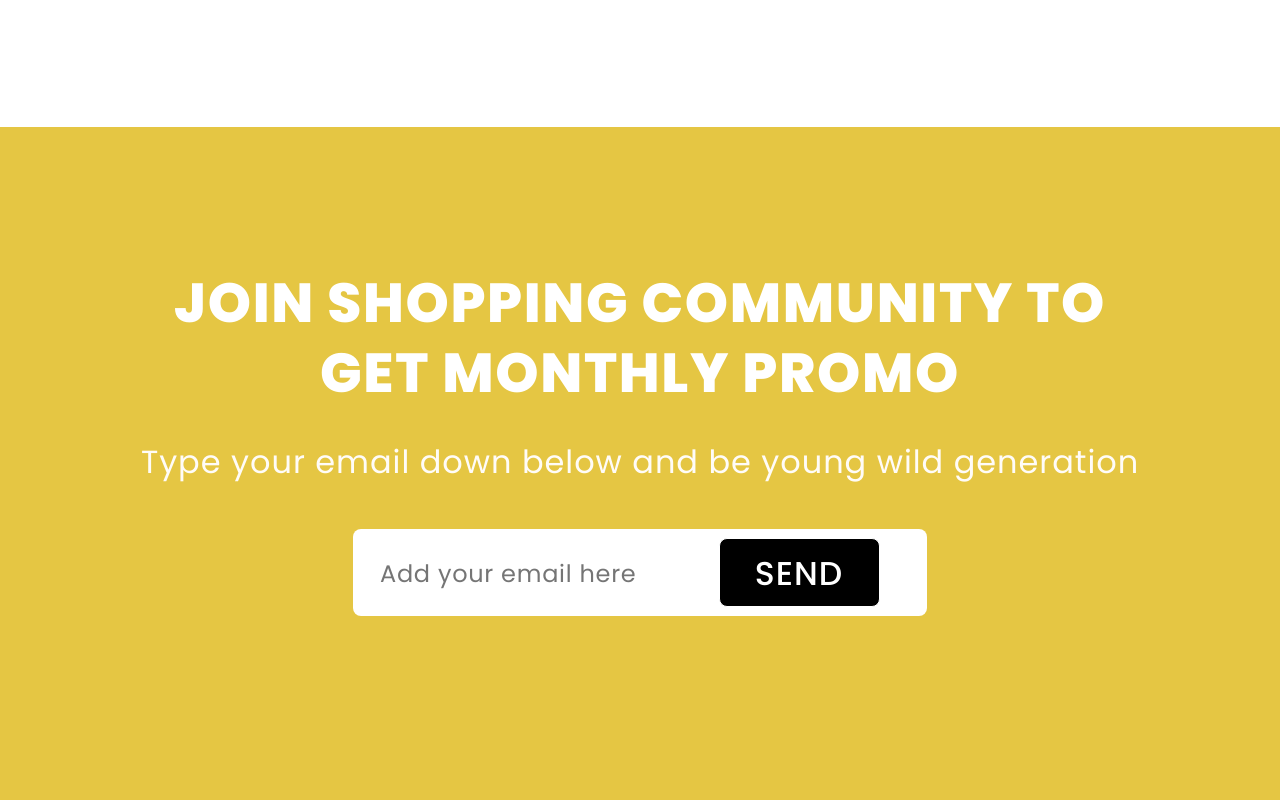
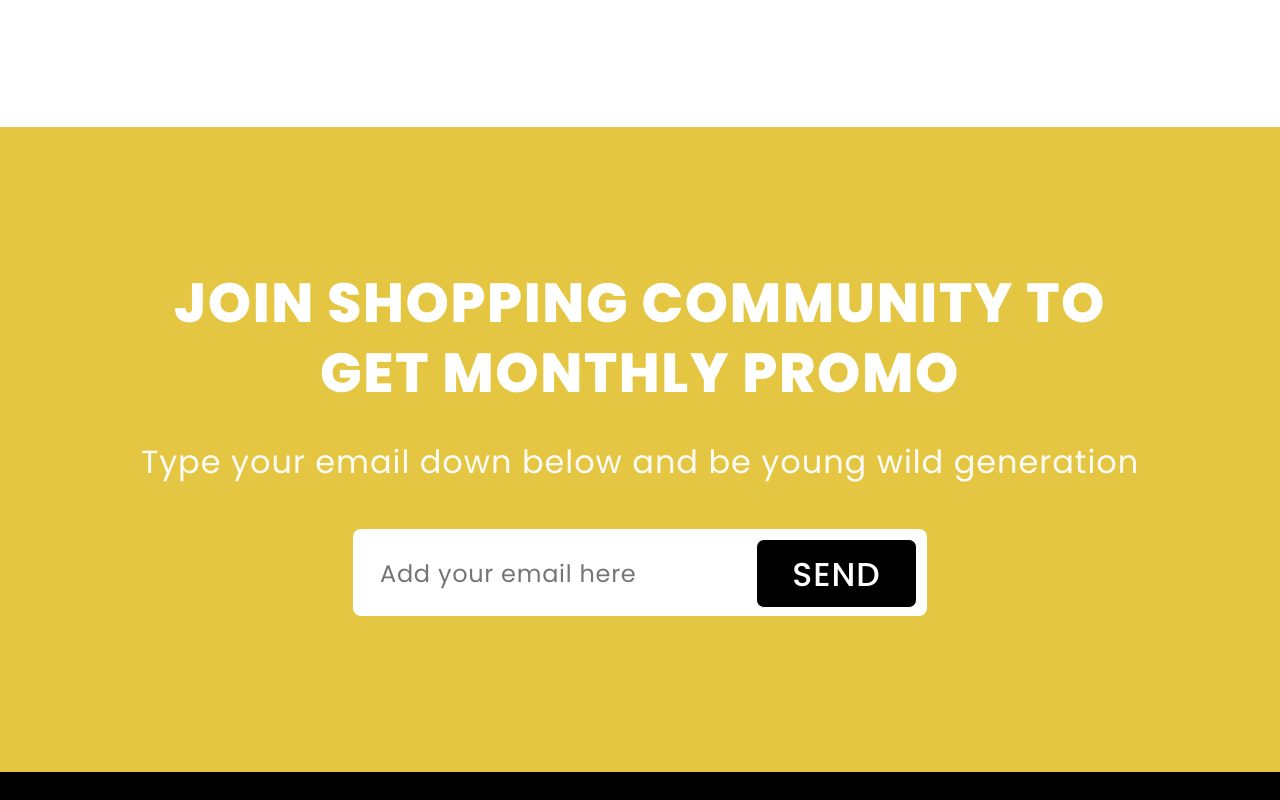
Before and after one commit to Rogach36/refashion, a plain HTML site: page index.html in a window 1280 px wide. Shown: the part 5720-6520 px from the top of the page. Drawn offline with Linux system fonts and the light colour scheme.

Commit message:
fix input without flexbox

```diff
--- a/css/style.css
+++ b/css/style.css
@@ -120,7 +120,7 @@ body {
 
 .grid-center {
 	display: grid;
-	grid-template-columns: 1fr minmax(230px, 1720px) 1fr;
+	grid-template-columns: 1fr minmax(285px, 1720px) 1fr;
 	padding: 0 15px;
 }
 
@@ -433,7 +433,6 @@ body {
 }
 .partners__row {
 	display: grid;
-	/* grid-template-rows: 1fr; */
 	grid-template-columns: repeat(auto-fit, minmax(190px, auto));
 	align-items: center;
 	justify-items: center;
@@ -487,7 +486,7 @@ body {
 .arrivals__row {
 	grid-column: 2 / 3;
 	display: grid;
-	grid-template-columns: repeat(auto-fit, minmax(300px, 1fr));
+	grid-template-columns: repeat(auto-fit, minmax(285px, 1fr));
 	column-gap: 90px;
 	row-gap: 50px;
 	line-height: 104%;
@@ -884,7 +883,7 @@ body {
 	padding: 141px 15px 156px;
 	background-color: #E5C643;
 	text-align: center;
-	/* justify-items: center; */
+	justify-items: center;
 	color: #FFF;
 }
 .community__title {
@@ -911,11 +910,10 @@ body {
 }
 .community__form {
 	grid-column: 2 / 3;
-	/* display: grid;
-	grid-template: 1fr / minmax(auto, 574px); */
-	/* position: relative; */
+	display: grid;
+	grid-template: 1fr / minmax(auto, 574px);
+	position: relative;
 }
-/*
 .community__input {
 	background-color: #fff;
 	padding: 27px 107px 25px 27px;
@@ -947,11 +945,11 @@ body {
 	padding: 17px 10px 15px 10px;
 	border: 1px solid #fff;
 	transition: all 0.3s ease 0s;
-} */
-.community__form {
+}
+/*-----------------------Решение не влезающего на минимаьлных разрешениях инпута с помощью флекса*/
+/* .community__form {
 	display: flex;
 	flex-direction: column;
-
 	align-items: center;
 }
 .community__input {
@@ -985,7 +983,7 @@ body {
 	padding: 17px 10px 15px;
 	border: 1px solid rgb(255, 255, 255);
 	transition: all 0.3s ease 0s;
-}
+} */
 .community__button:hover {
 	color: #242323;
 	background-color: #FEFEFE;
```
